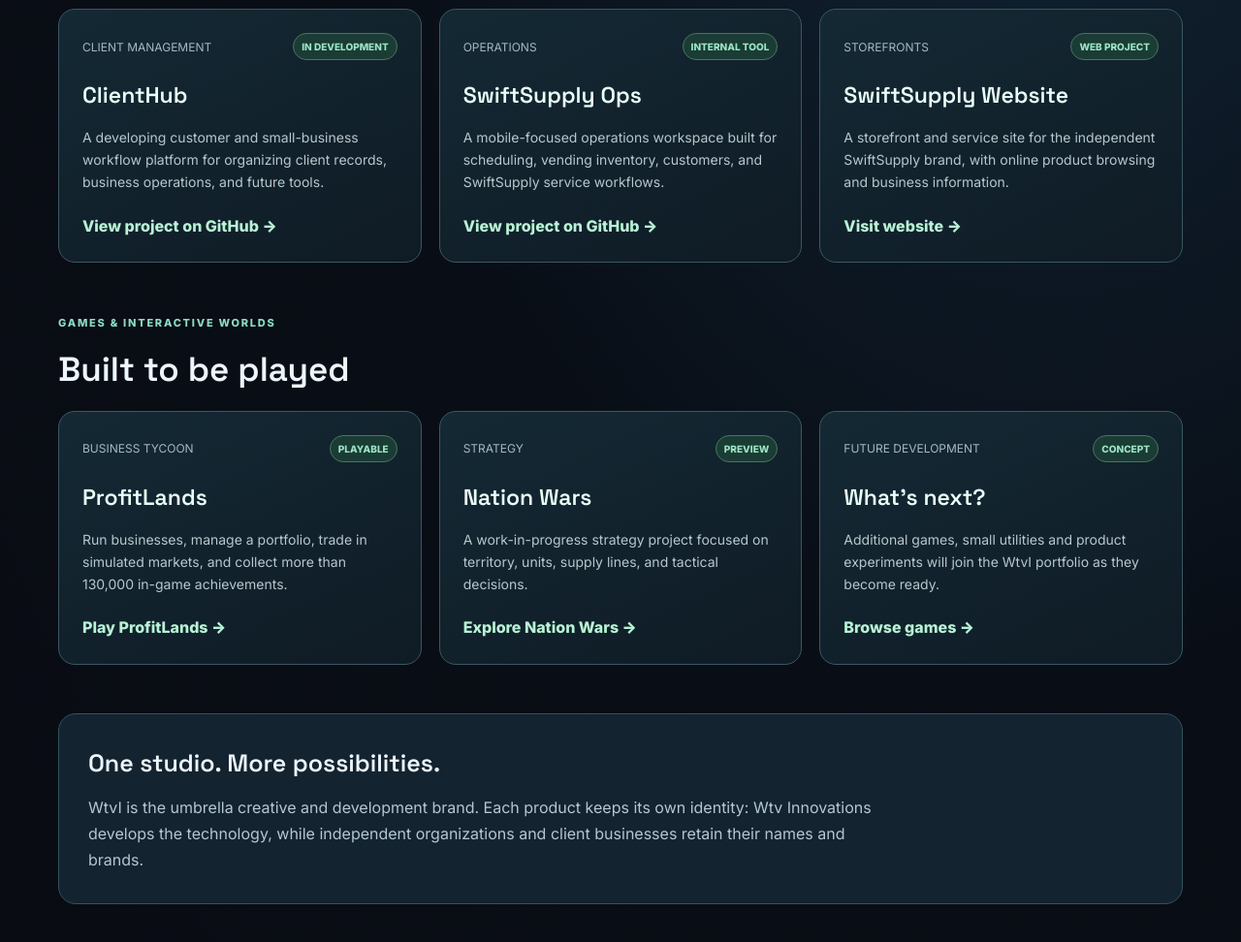
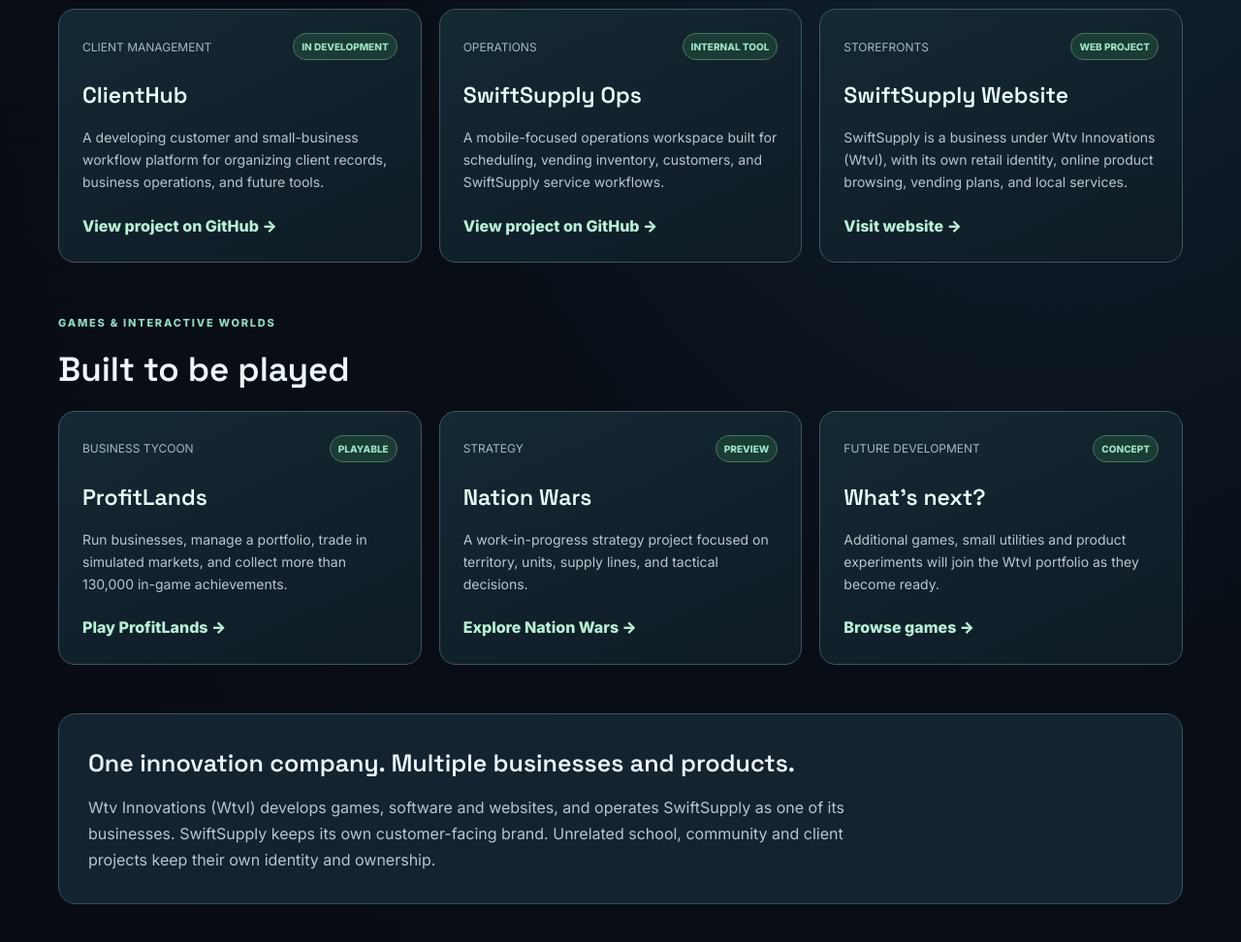
Before and after one commit to Willn0tBill/WtvStudios, a website: page products.html in a window 1280 px wide. Shown: the part 480-1452 px from the top of the page at 97% size. Drawn offline with Linux system fonts and the light colour scheme.

Commit message:
Clarify Wtv Innovations umbrella branding and SwiftSupply business affiliation

```diff
--- a/products.html
+++ b/products.html
@@ -18,7 +18,7 @@
 <div class="wtvi-products-grid">
 <article class="wtvi-product-card"><div class="wtvi-product-top"><span>CLIENT MANAGEMENT</span><span class="wtvi-product-badge">IN DEVELOPMENT</span></div><h3>ClientHub</h3><p>A developing customer and small-business workflow platform for organizing client records, business operations, and future tools.</p><a href="https://github.com/Willn0tBill/ClientHub" target="_blank" rel="noopener noreferrer">View project on GitHub →</a></article>
 <article class="wtvi-product-card"><div class="wtvi-product-top"><span>OPERATIONS</span><span class="wtvi-product-badge">INTERNAL TOOL</span></div><h3>SwiftSupply Ops</h3><p>A mobile-focused operations workspace built for scheduling, vending inventory, customers, and SwiftSupply service workflows.</p><a href="https://github.com/Willn0tBill/SwiftSupplyOps" target="_blank" rel="noopener noreferrer">View project on GitHub →</a></article>
-<article class="wtvi-product-card"><div class="wtvi-product-top"><span>STOREFRONTS</span><span class="wtvi-product-badge">WEB PROJECT</span></div><h3>SwiftSupply Website</h3><p>A storefront and service site for the independent SwiftSupply brand, with online product browsing and business information.</p><a href="https://willn0tbill.github.io/SwiftSupply/" target="_blank" rel="noopener noreferrer">Visit website →</a></article>
+<article class="wtvi-product-card"><div class="wtvi-product-top"><span>STOREFRONTS</span><span class="wtvi-product-badge">WEB PROJECT</span></div><h3>SwiftSupply Website</h3><p>SwiftSupply is a business under Wtv Innovations (WtvI), with its own retail identity, online product browsing, vending plans, and local services.</p><a href="https://willn0tbill.github.io/SwiftSupply/" target="_blank" rel="noopener noreferrer">Visit website →</a></article>
 </div></section>
 <section class="wtvi-section" aria-label="Game portfolio"><div class="wtvi-kicker">GAMES &amp; INTERACTIVE WORLDS</div><h2>Built to be played</h2>
 <div class="wtvi-products-grid">
@@ -26,7 +26,7 @@
 <article class="wtvi-product-card"><div class="wtvi-product-top"><span>STRATEGY</span><span class="wtvi-product-badge">PREVIEW</span></div><h3>Nation Wars</h3><p>A work-in-progress strategy project focused on territory, units, supply lines, and tactical decisions.</p><a href="https://willn0tbill.github.io/NationWars/" target="_blank" rel="noopener noreferrer">Explore Nation Wars →</a></article>
 <article class="wtvi-product-card"><div class="wtvi-product-top"><span>FUTURE DEVELOPMENT</span><span class="wtvi-product-badge">CONCEPT</span></div><h3>What's next?</h3><p>Additional games, small utilities and product experiments will join the WtvI portfolio as they become ready.</p><a href="games.html">Browse games →</a></article>
 </div></section>
-<section class="wtvi-principles"><h2>One studio. More possibilities.</h2><p>WtvI is the umbrella creative and development brand. Each product keeps its own identity: Wtv Innovations develops the technology, while independent organizations and client businesses retain their names and brands.</p></section>
+<section class="wtvi-principles"><h2>One innovation company. Multiple businesses and products.</h2><p>Wtv Innovations (WtvI) develops games, software and websites, and operates SwiftSupply as one of its businesses. SwiftSupply keeps its own customer-facing brand. Unrelated school, community and client projects keep their own identity and ownership.</p></section>
 </div></main>
 <footer class="footer"><div class="container"><div class="footer-bottom"><p>© <span id="currentYear">2026</span> Wtv Innovations (WtvI). Games, software &amp; digital experiences.</p><p><a href="index.html">Home</a> · <a href="games.html">Games</a> · <a href="about.html">About</a></p></div></div></footer>
 <script src="js/script.js"></script></body></html>
```
